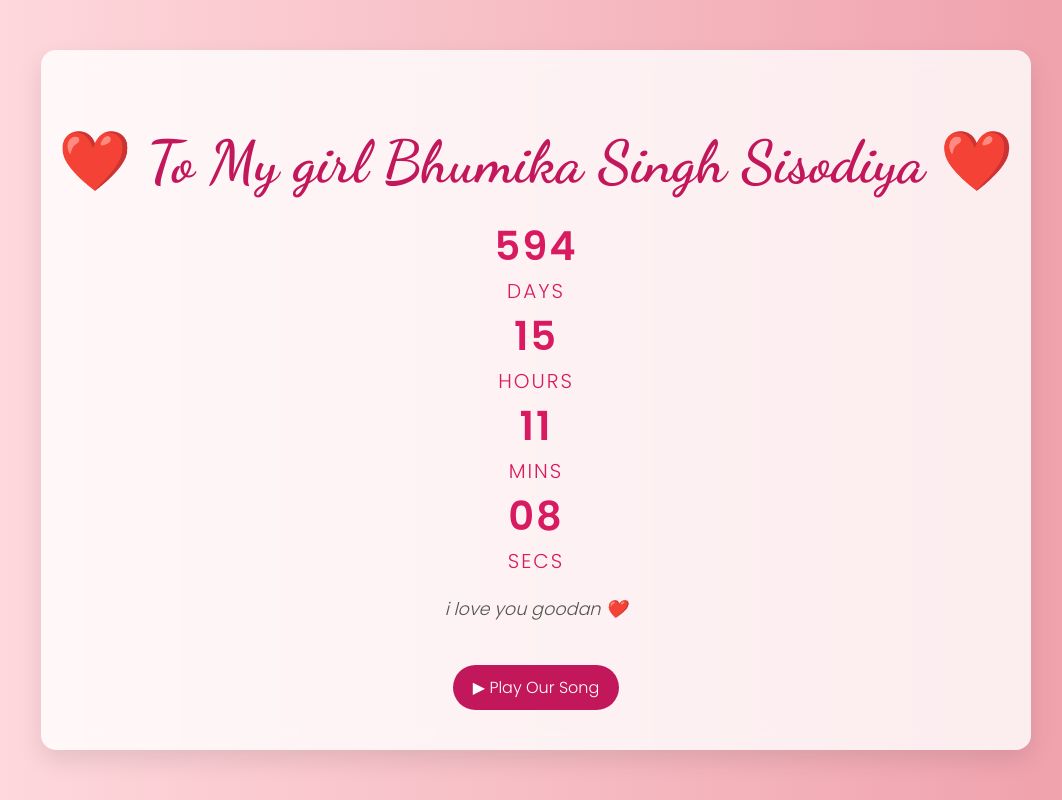
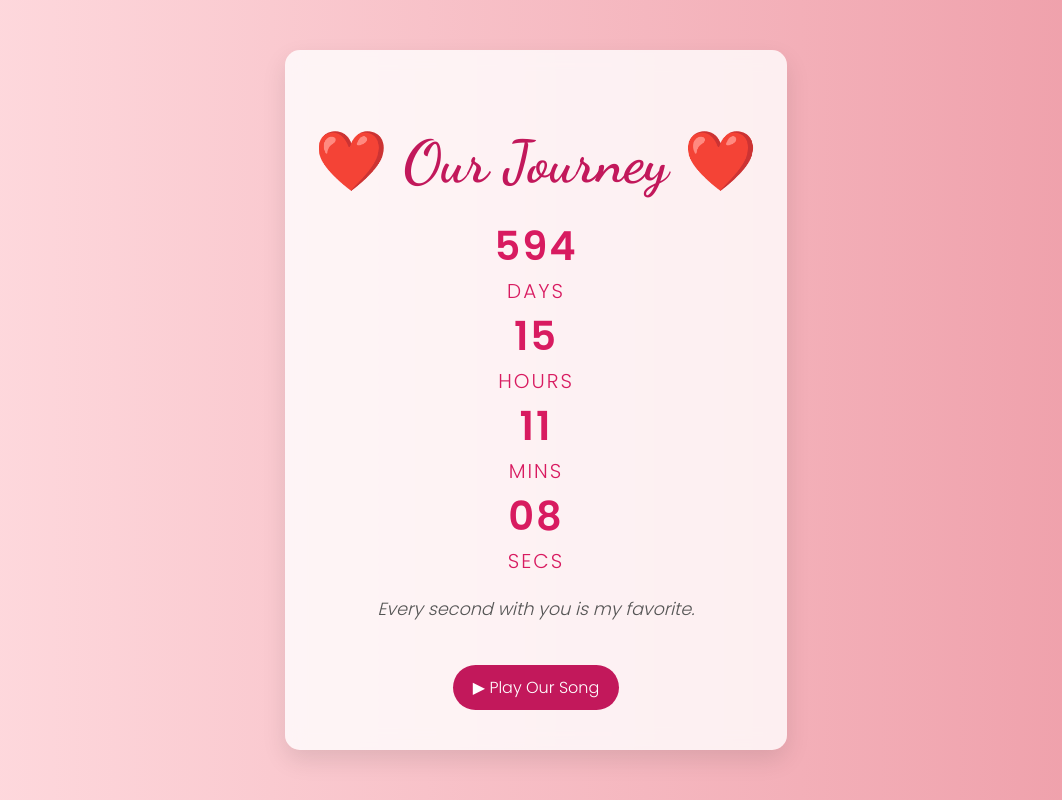
Before and after one commit to choccohere/her, a plain HTML site: page index.html in a window 1280 px wide. Shown: the whole page, without its empty margins (104-1166 px from the left). Drawn offline with Linux system fonts and the light colour scheme.

Commit message:
almost Done

```diff
--- a/index.html
+++ b/index.html
@@ -9,14 +9,14 @@
 <body>
 
     <div class="timer-container">
-        <h1>❤️ To My girl <strong>Bhumika Singh Sisodiya </strong>❤️</h1>
+        <h1>❤️ Our Journey ❤️</h1>
         <div id="timer">
             </div>
-        <p class="message">i love you goodan ❤️</p>
+        <p class="message">Every second with you is my favorite.</p>
 
         <audio id="our-song" src="song.mp3" loop></audio>
         <button id="play-button">▶ Play Our Song</button>
-        </div>
+    </div>
 
     <script src="script.js" defer></script>
 </body>
--- a/script.js
+++ b/script.js
@@ -1,4 +1,5 @@
 // --- TIMER LOGIC ---
+// Remember to set your actual relationship start date here!
 const relationshipStart = new Date('2024-02-14T20:00:00');
 const timerElement = document.getElementById('timer');
 
@@ -24,7 +25,7 @@ function updateTimer() {
 setInterval(updateTimer, 1000);
 updateTimer();
 
-// --- NEW MUSIC PLAYER LOGIC ---
+// --- MUSIC PLAYER LOGIC ---
 const playButton = document.getElementById('play-button');
 const song = document.getElementById('our-song');
 let isPlaying = false;
--- a/style.css
+++ b/style.css
@@ -58,7 +58,6 @@ h1 {
     color: #555;
 }
 
-/* === NEW BUTTON STYLE === */
 #play-button {
     margin-top: 25px;
     background-color: #c2185b;
@@ -76,4 +75,3 @@ h1 {
     background-color: #d81b60;
     transform: scale(1.05);
 }
-/* ======================== */
```
Also changed, not shown: 2 other files.
